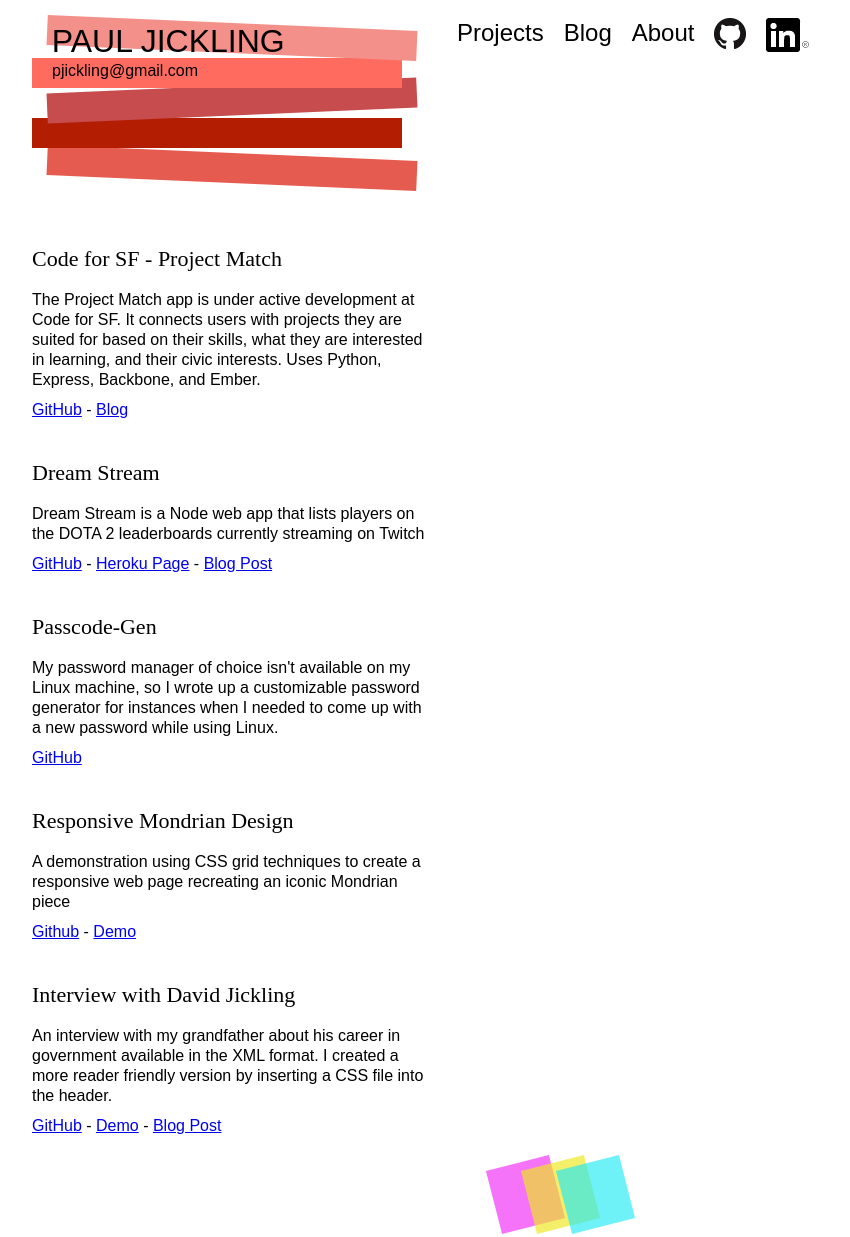
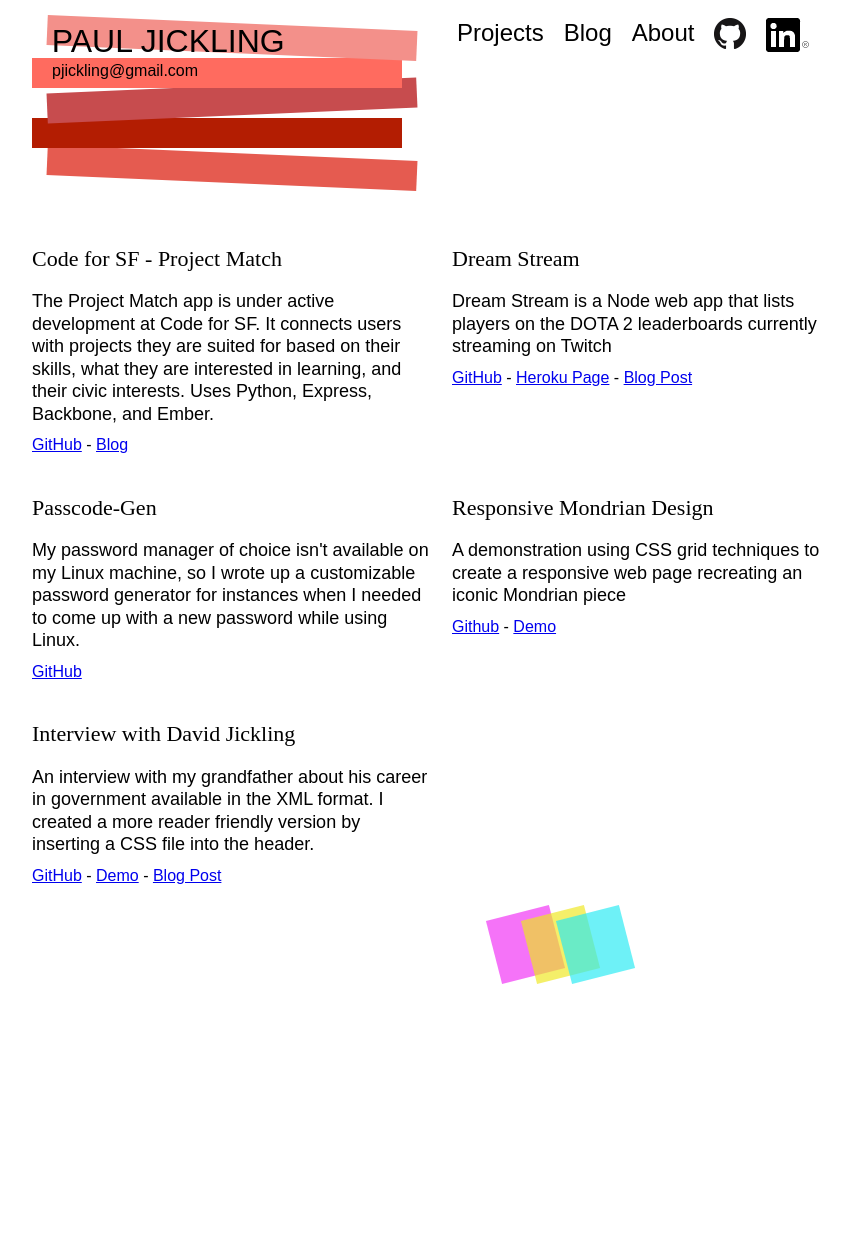
Before and after one commit to pauljickling/pauljickling.github.io, a Jekyll site: the page built from projects.md, in a window 1280 px wide. Shown: the whole page, without its empty margins (21-871 px from the left). Built offline with Jekyll 4.4.1, drawn with Linux system fonts in a browser that asks for light colours; some web fonts are replaced; after the commit the page ends 987 px from its top, so only the background shows below that.

Commit message:
Fixed various layout bugs from last layout update

```diff
--- a/_layouts/home.html
+++ b/_layouts/home.html
@@ -8,7 +8,7 @@ layout: default
 
   <ul class="post-list">
     {% for post in site.posts %}
-      <li><a class="post-link" href="{{ post.url | relative_url }}">
+      <li class="posts"><a class="post-link" href="{{ post.url | relative_url }}">
         <h2 class="blog-title">{{ post.title | escape }}</h2>
         {% assign date_format = site.minima.date_format | default: "%b %-d, %Y" %}
         <span class="post-meta">{{ post.date | date: date_format }}</span>
--- a/_layouts/page.html
+++ b/_layouts/page.html
@@ -7,7 +7,7 @@ layout: default
     <h1 class="post-title">{{ page.title | escape }}</h1>
   </header>
 
-  <div class="post-content">
+  <div class="page-content">
     {{ content }}
   </div>
 
--- a/assets/main.css
+++ b/assets/main.css
@@ -12,7 +12,7 @@ body {
 }
 
 p {
-  font-size: 16px;
+  font-size: 18px;
 }
 
 h1.post-link {
@@ -98,8 +98,12 @@ h2.project-title {
   font-size: 22px;
 }
 
-div.project-text {
+p.project-text {
   margin-bottom: 10px;
+}
+
+li.project {
+  margin-left: -30px;
 }
 
 /* Blog List i.e. Home layout */
@@ -107,7 +111,7 @@ div.project-text {
 h2.blog-title {
   font-family: 'Mukta Mahee', serif;
   font-weight: lighter;
-  font-size: 22px;
+  font-size: 20px;
   color: blue;
   text-decoration: underline;
 }
@@ -138,6 +142,10 @@ h1.post-title {
 
 span.post-meta {
   font-size: 14px;
+}
+
+li.posts {
+  margin-left: -30px;
 }
 
 /* Blog Post */
@@ -304,6 +312,12 @@ span#email {
   li#external {
     flex-direction: row-reverse;
   }
+  li.project {
+    margin-left: 0;
+  }
+  li.posts {
+    margin-left: 0;
+  }
   div.post-content {
     max-width: 80ch;
   }
--- a/projects.md
+++ b/projects.md
@@ -5,22 +5,22 @@ permalink: /projects/
 ---
 
 <ul class="post-list">
-  <li><h2 class="project-title">Code for SF - Project Match</h2>
-  <div class="project-text">The Project Match app is under active development at Code for SF. It connects users with projects they are suited for based on their skills, what they are interested in learning, and their civic interests. Uses Python, Express, Backbone, and Ember.</div>
+  <li class="project"><h2 class="project-title">Code for SF - Project Match</h2>
+  <p class="project-text">The Project Match app is under active development at Code for SF. It connects users with projects they are suited for based on their skills, what they are interested in learning, and their civic interests. Uses Python, Express, Backbone, and Ember.</p>
     <div class="project-links"><a href="https://github.com/designforsf/brigade-matchmaker">GitHub</a> - <a href="https://pauljickling.github.io/2018/06/15/code-for-sf-messaging.html">Blog</a></div></li>
 
-  <li><h2 class="project-title">Dream Stream</h2>
-  <div class="project-text">Dream Stream is a Node web app that lists players on the DOTA 2 leaderboards currently streaming on Twitch</div>
+  <li class="project"><h2 class="project-title">Dream Stream</h2>
+  <p class="project-text">Dream Stream is a Node web app that lists players on the DOTA 2 leaderboards currently streaming on Twitch</p>
   <div class="project-links"><a href="https://github.com/pauljickling/Dream-Stream">GitHub</a> - <a href="https://dreamstream.herokuapp.com">Heroku Page</a> - <a href="https://pauljickling.github.io/2017/03/29/Dream-Stream-Evaluation.html">Blog Post</a></div></li>
 
-  <li><h2 class="project-title">Passcode-Gen</h2>
-  <div class="project-text">My password manager of choice isn't available on my Linux machine, so I wrote up a customizable password generator for instances when I needed to come up with a new password while using Linux.</div>
+  <li class="project"><h2 class="project-title">Passcode-Gen</h2>
+  <p class="project-text">My password manager of choice isn't available on my Linux machine, so I wrote up a customizable password generator for instances when I needed to come up with a new password while using Linux.</p>
   <div class="project-links"><a href="https://github.com/pauljickling/Passcode-Gen">GitHub</a></div></li>
 
-  <li><h2 class="project-title">Responsive Mondrian Design</h2>
-  <div class="project-text">A demonstration using CSS grid techniques to create a responsive web page recreating an iconic Mondrian piece</div>
+  <li class="project"><h2 class="project-title">Responsive Mondrian Design</h2>
+  <p class="project-text">A demonstration using CSS grid techniques to create a responsive web page recreating an iconic Mondrian piece</p>
   <div class="project-links"><a href="https://github.com/pauljickling/Mondrian-Grid-Demo">Github</a> - <a href="https://pauljickling.github.io/sites/mondrian">Demo</a></div></li>
 
-  <li><h2 class="project-title">Interview with David Jickling</h2>
-  <div class="project-text">An interview with my grandfather about his career in government available in the XML format. I created a more reader friendly version by inserting a CSS file into the header.</div>
+  <li class="project"><h2 class="project-title">Interview with David Jickling</h2>
+  <p class="project-text">An interview with my grandfather about his career in government available in the XML format. I created a more reader friendly version by inserting a CSS file into the header.</p>
   <div class="project-links"><a href="https://github.com/pauljickling/Interview-with-David-Jickling">GitHub</a> - <a href="https://pauljickling.github.io/sites/loc/loc.xml">Demo</a> - <a href="https://pauljickling.github.io/2017/04/02/Interview-With-David-Jickling-Evaluation.html">Blog Post</a></div></li>
```
